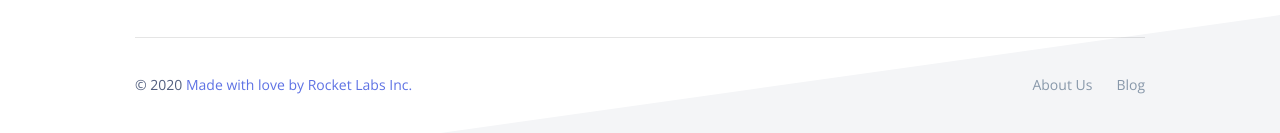
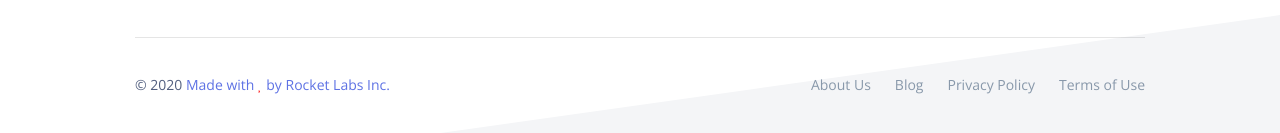
Before and after one commit to manjotpahwa/vuejs-scrybe-site, a Vue app: page /#/ in a window 1280 px wide. Shown: the part 4567-4700 px from the top of the page. Built offline with nearby package versions, Linux system fonts and the light colour scheme; a web font is replaced by a local one.

Commit message:
Changing favicon to scrybe and changing love to a heart shape

```diff
--- a/src/layout/AppFooter.vue
+++ b/src/layout/AppFooter.vue
@@ -58,7 +58,7 @@
                     <div class="copyright">
                         &copy; {{year}}
                         <a href="https://www.scrybe.ml" target="_blank"
-                          rel="noopener">Made with love by Rocket Labs Inc.</a>
+                          rel="noopener">Made with <i class="fa fa-heart" aria-hidden="true" style="color:red"></i> by Rocket Labs Inc.</a>
                     </div>
                 </div>
                 <div class="col-md-6">
@@ -69,6 +69,16 @@
                         </li>
                         <li class="nav-item">
                             <a href="https://medium.com/@scrybe.ml" class="nav-link" target="_blank" rel="noopener">Blog</a>
+                        </li>
+                        <li class="nav-item">
+                            <a href="https://www.termsfeed.com/privacy-policy/2d5e1314a2ac49520e7a0e894d739cfe"
+                              class="nav-link" target="_blank"
+                              rel="noopener">Privacy Policy</a>
+                        </li>
+                        <li class="nav-item">
+                            <a href="https://medium.com/@scrybe.ml"
+                              class="nav-link" target="_blank"
+                              rel="noopener">Terms of Use</a>
                         </li>
                     </ul>
                 </div>
```
Also changed, not shown: public/img/brand/favicon.png.
